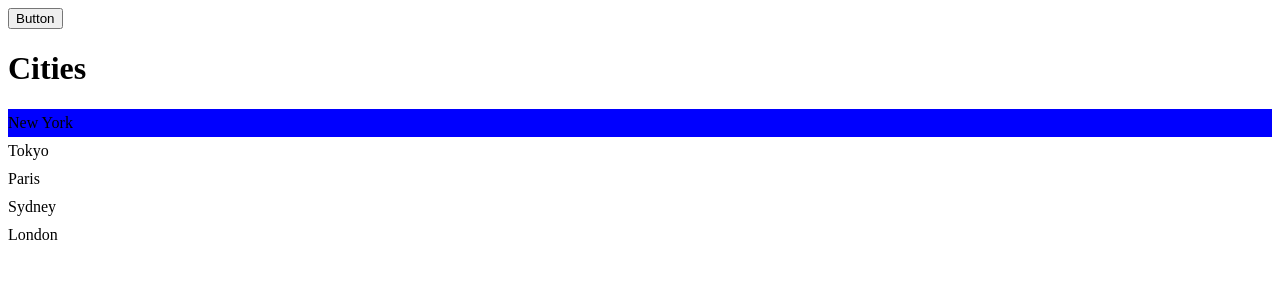
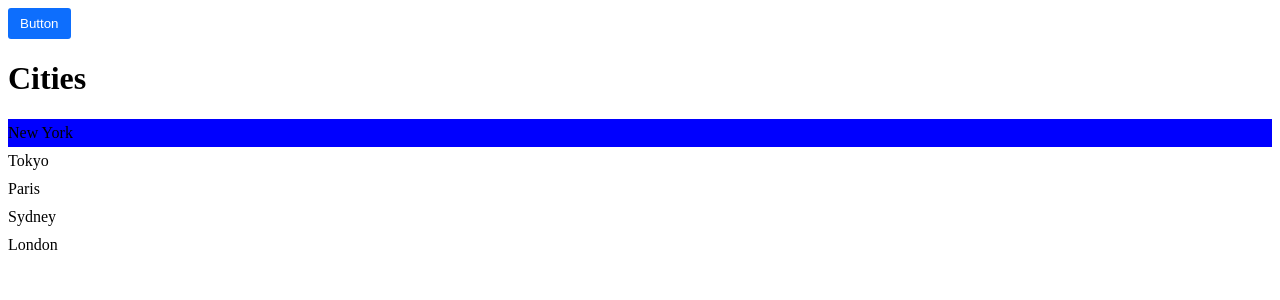
Before and after one commit to Tmicrd/React18, a React (Vite) app: page / in a window 1280 px wide. Shown: the top 300 px of the page. Built offline with nearby package versions, Linux system fonts and the light colour scheme.

Commit message:
usingcss modules

```diff
--- a/src/App.tsx
+++ b/src/App.tsx
@@ -1,6 +1,6 @@
 import { useState } from "react";
 import Alert from "./components/Alert";
-import Button from "./components/Button";
+import Button from "./components/Button/Button";
 import ListGroup from "./components/ListGroup";
 
 function App() {
--- /dev/null
+++ b/src/components/Button/Button.module.css
@@ -0,0 +1,10 @@
+.btn {
+  padding: 8px 12px;
+  border-radius: 3px;
+  border:0
+}
+
+.btn-primary {
+  background-color: #0d6efd;
+  color:white
+}
--- a/src/components/Button.tsx
+++ b/src/components/Button/Button.tsx
@@ -1,3 +1,5 @@
+import styles from "./Button.module.css";
+
 interface Props {
   children: string;
   color?: "primary" | "secondary";
@@ -6,7 +8,10 @@
 
 const Button = ({ children, color = "primary", onClick }: Props) => {
   return (
-    <button className={"btn btn-" + color} onClick={onClick}>
+    <button
+      className={`${styles.btn} ${styles[`btn-${color}`]}`}
+      onClick={onClick}
+    >
       {children}
     </button>
   );
```
